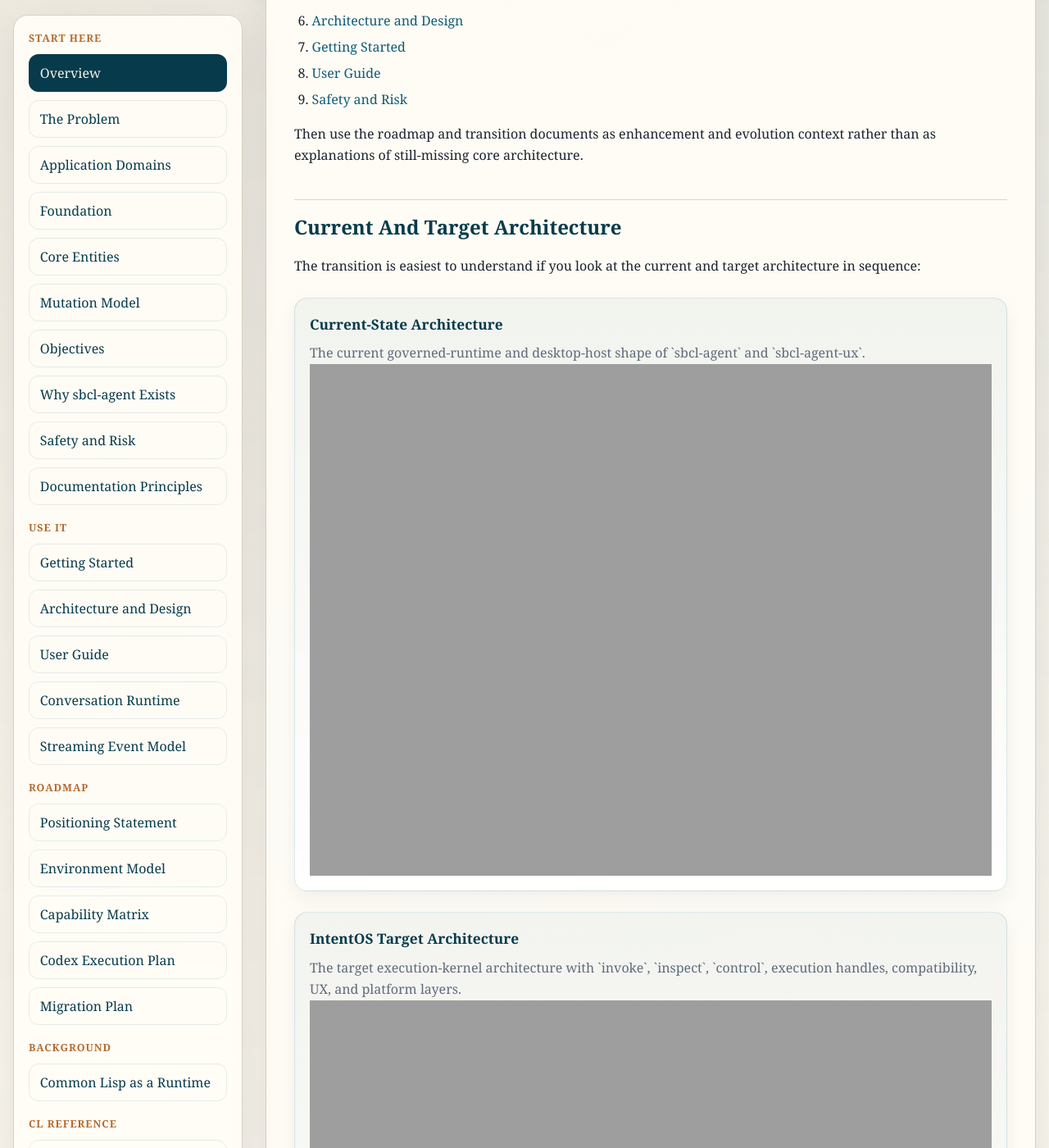
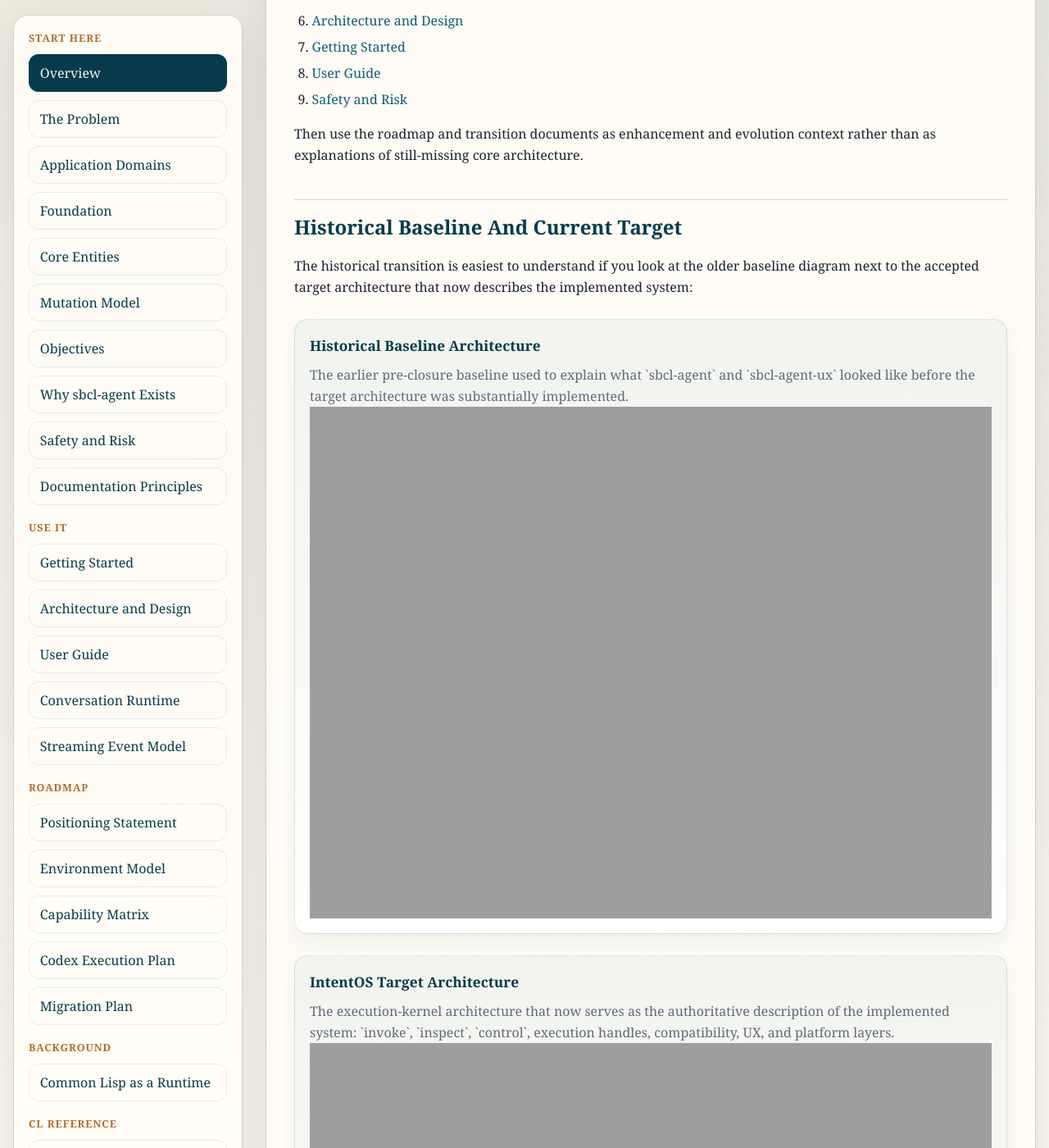
Before and after one commit to pauljbernard/sbcl-agent, a Jekyll site: the page built from docs/index.md, in a window 1280 px wide and 1400 px high, scrolled down 1265 px. Shown: the whole window at 82% size. Built offline with Jekyll 4.4.1, drawn with Linux system fonts in a browser that asks for light colours; some of the changed text lies outside the part shown.

Commit message:
Reframe architecture baseline documentation

```diff
--- a/docs/index.md
+++ b/docs/index.md
@@ -35,22 +35,22 @@ If you are new to the project, read in this order:
 
 Then use the roadmap and transition documents as enhancement and evolution context rather than as explanations of still-missing core architecture.
 
-## Current And Target Architecture
+## Historical Baseline And Current Target
 
-The transition is easiest to understand if you look at the current and target architecture in sequence:
+The historical transition is easiest to understand if you look at the older baseline diagram next to the accepted target architecture that now describes the implemented system:
 
 <div class="card-grid">
   <a class="card" href="https://pauljbernard.github.io/sbcl-agent/agentos-current-state-gap-analysis.html">
-    <div class="card-title">Current-State Architecture</div>
-    <p>The current governed-runtime and desktop-host shape of `sbcl-agent` and `sbcl-agent-ux`.</p>
-    <img src="https://pauljbernard.github.io/sbcl-agent/assets/sbcl-agent-current-state-architecture-diagram.png" alt="Current-state architecture diagram for sbcl-agent and sbcl-agent-ux" style="display: block; width: 100%; height: auto;">
+    <div class="card-title">Historical Baseline Architecture</div>
+    <p>The earlier pre-closure baseline used to explain what `sbcl-agent` and `sbcl-agent-ux` looked like before the target architecture was substantially implemented.</p>
+    <img src="https://pauljbernard.github.io/sbcl-agent/assets/sbcl-agent-current-state-architecture-diagram.png" alt="Historical baseline architecture diagram for sbcl-agent and sbcl-agent-ux" style="display: block; width: 100%; height: auto;">
   </a>
 </div>
 
 <div class="card-grid">
   <a class="card" href="https://pauljbernard.github.io/sbcl-agent/agentos-target-state-architecture.html">
     <div class="card-title">IntentOS Target Architecture</div>
-    <p>The target execution-kernel architecture with `invoke`, `inspect`, `control`, execution handles, compatibility, UX, and platform layers.</p>
+    <p>The execution-kernel architecture that now serves as the authoritative description of the implemented system: `invoke`, `inspect`, `control`, execution handles, compatibility, UX, and platform layers.</p>
     <img src="https://pauljbernard.github.io/sbcl-agent/assets/intentos-target-architecture-context-diagram.png" alt="IntentOS target architecture context diagram" style="display: block; width: 100%; height: auto;">
   </a>
 </div>
@@ -179,8 +179,8 @@ The transition is easiest to understand if you look at the current and target ar
     <p>The architecture-level validation plan for proving kernel invariants, execution handles, shell coherence, and compatibility containment.</p>
   </a>
   <a class="card" href="https://pauljbernard.github.io/sbcl-agent/agentos-current-state-gap-analysis.html">
-    <div class="card-title">Current-State Gap Analysis</div>
-    <p>A current-state architecture assessment of the implemented runtime, shell, UX host, compatibility, and platform layers, plus the remaining enhancement tracks beyond target-architecture closure.</p>
+    <div class="card-title">Historical Baseline Assessment</div>
+    <p>The older baseline diagram and the accompanying explanation of how that baseline maps to the enhancement and hardening questions that remain after target-architecture closure.</p>
   </a>
   <a class="card" href="https://pauljbernard.github.io/sbcl-agent/agentos-target-state-architecture.html">
     <div class="card-title">IntentOS Target Architecture</div>
```
Also changed, not shown: docs/agentos-current-state-gap-analysis.md (+8 -4 lines).
